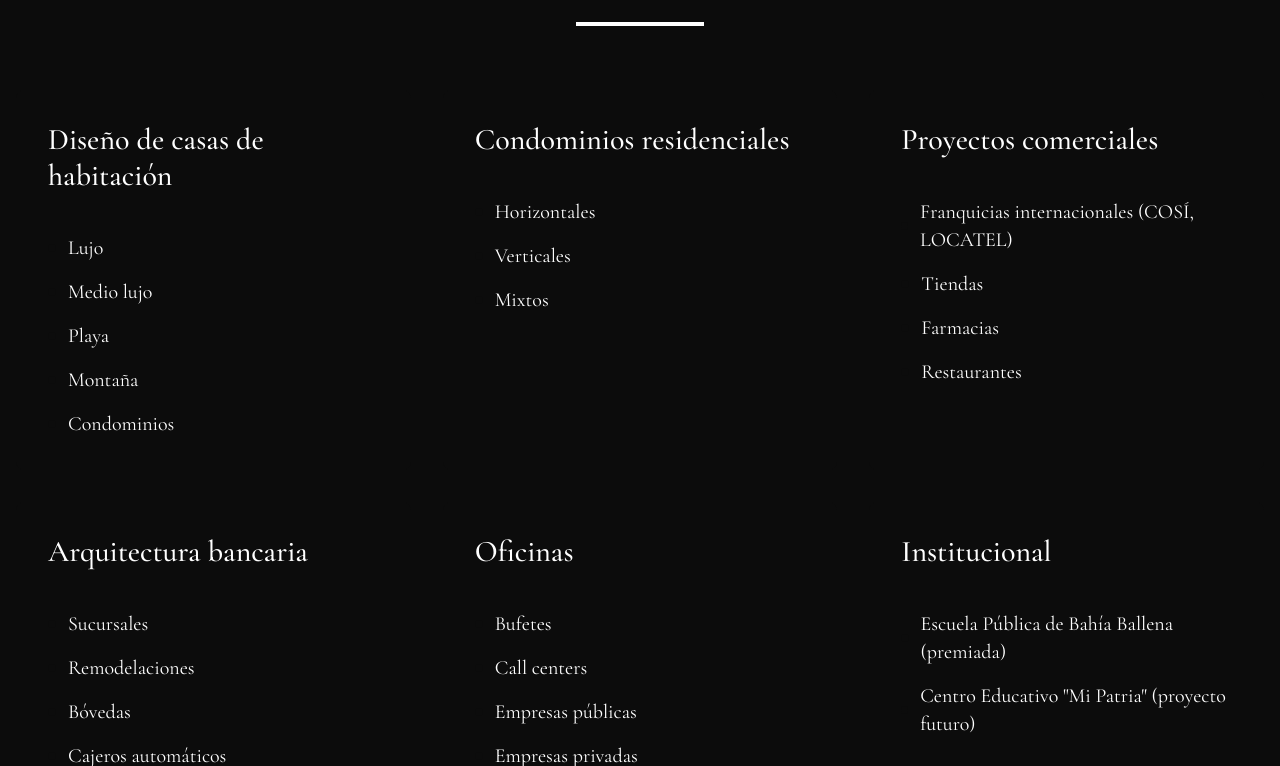
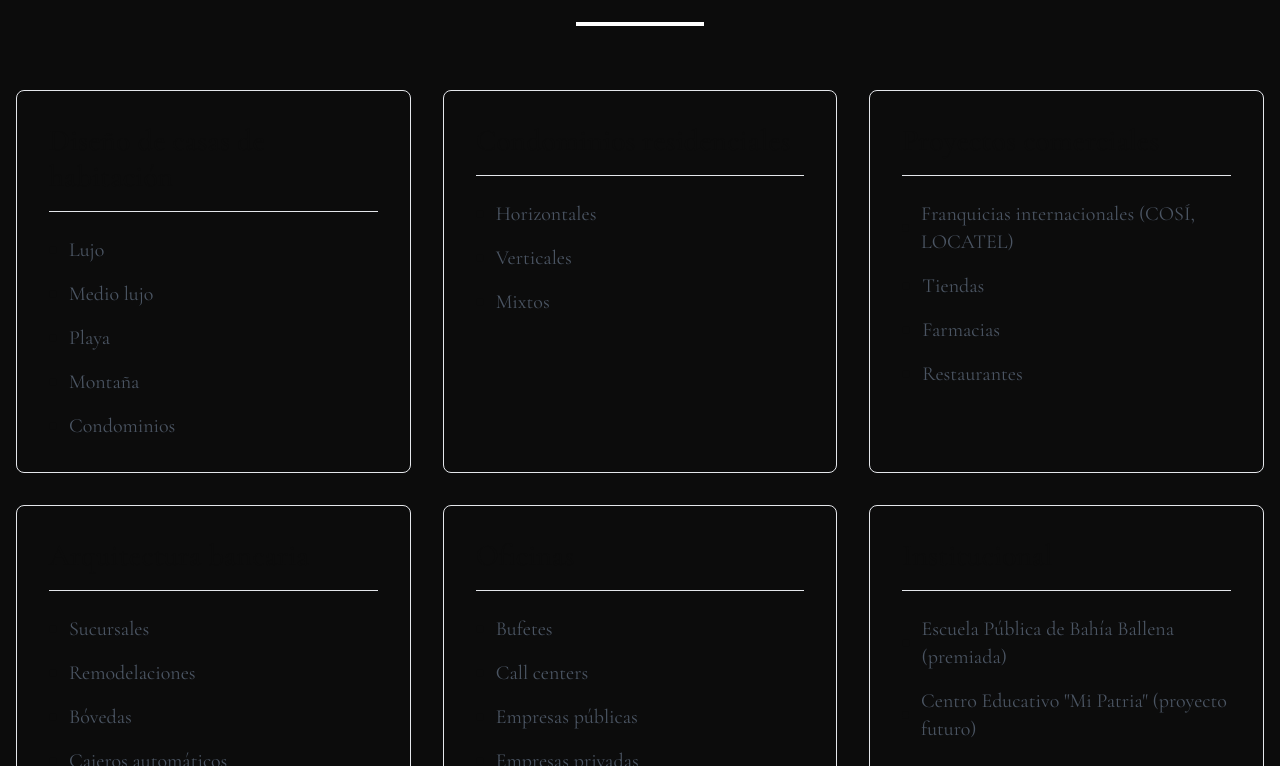
Before and after one commit to botflowlab/AndresCastroWebsite, a React (Vite) app: page /arquitecto in a window 1280 px wide. Shown: the part 4334-5100 px from the top of the page. Built offline with nearby package versions, Linux system fonts and the light colour scheme; a web font is replaced by a local one.

Commit message:
Updated Trajectory.jsx

```diff
--- a/src/pages/architect/Trajectory.jsx
+++ b/src/pages/architect/Trajectory.jsx
@@ -62,16 +62,16 @@ export default function Trajectory() {
             {categories.map((category, index) => (
               <div
                 key={index}
-                className="p-8 rounded-lg hover:shadow-xl transition-all duration-300 bg-[#0c0c0c]"
+                className="p-8 border border-gray-200 rounded-lg hover:shadow-xl transition-all duration-300 bg-[#0c0c0c]"
               >
-                <h3 className="text-3xl font-medium text-white mb-6 pb-4">
+                <h3 className="text-3xl font-medium text-[#0c0c0c] mb-6 pb-4 border-b border-gray-200">
                   {category.title}
                 </h3>
                 <ul className="space-y-4">
                   {category.items.map((item, itemIndex) => (
                     <li
                       key={itemIndex}
-                      className="text-xl text-white flex items-center"
+                      className="text-xl text-gray-600 flex items-center"
                     >
                       <span className="w-2 h-2 bg-[#0c0c0c] rounded-full mr-3"></span>
                       {item}
```
